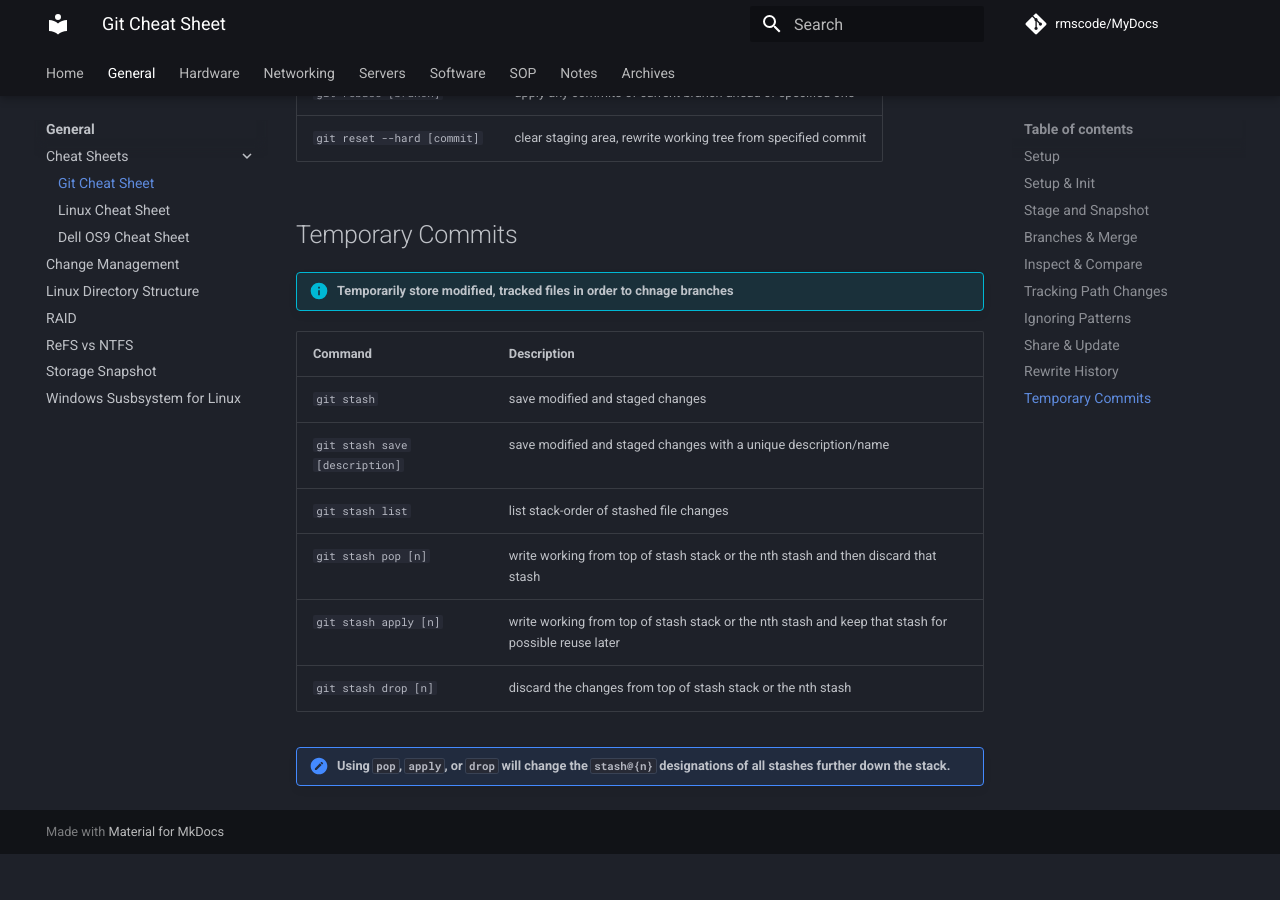
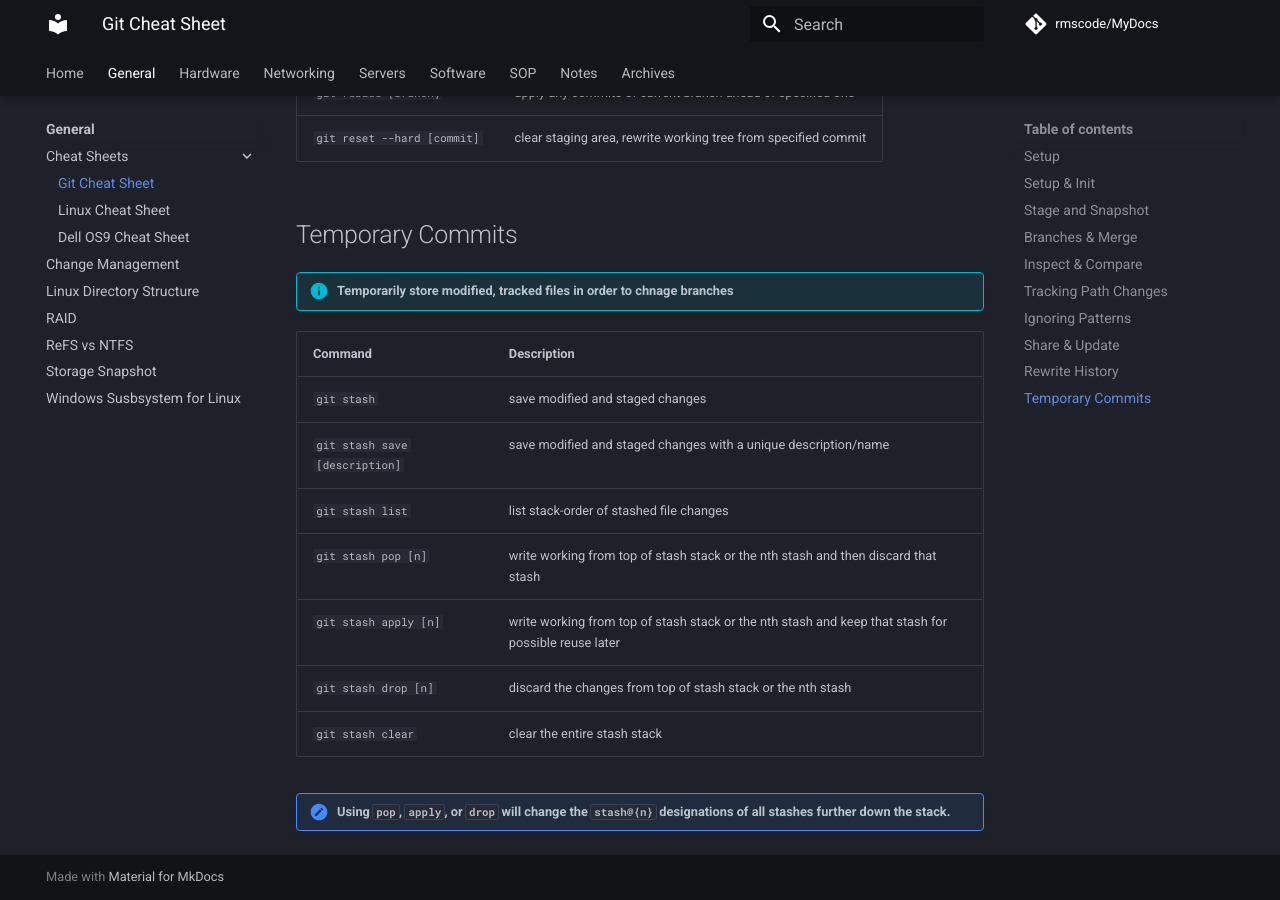
Before and after one commit to rmscode/binary-garden, an MkDocs documentation site: the page built from docs/general/cheat-sheets/git-cheat-sheet.md, in a window 1280 px wide and 900 px high, scrolled down 3717 px. Built offline with MkDocs 1.6.1 and Material for MkDocs 9.7.7, drawn with Linux system fonts in a browser that asks for light colours; comment, search, counter and statistics services are not loaded; before the commit the page ends 4571 px from its top, so only the background shows below that.

Commit message:
Update git-cheat-sheet.md

```diff
--- a/docs/general/cheat-sheets/git-cheat-sheet.md
+++ b/docs/general/cheat-sheets/git-cheat-sheet.md
@@ -117,5 +117,6 @@ git config --global core.excludesfile [file]
 | `git stash pop [n]`                                | write working from top of stash stack or the nth stash and then discard that stash
 | `git stash apply [n]`                              | write working from top of stash stack or the nth stash and keep that stash for possible reuse later
 | `git stash drop [n]`                               | discard the changes from top of stash stack or the nth stash
+| `git stash clear`                                  | clear the entire stash stack
 
 !!! note "Using `pop`, `apply`, or `drop` will change the `stash@{n}` designations of all stashes further down the stack."
```
